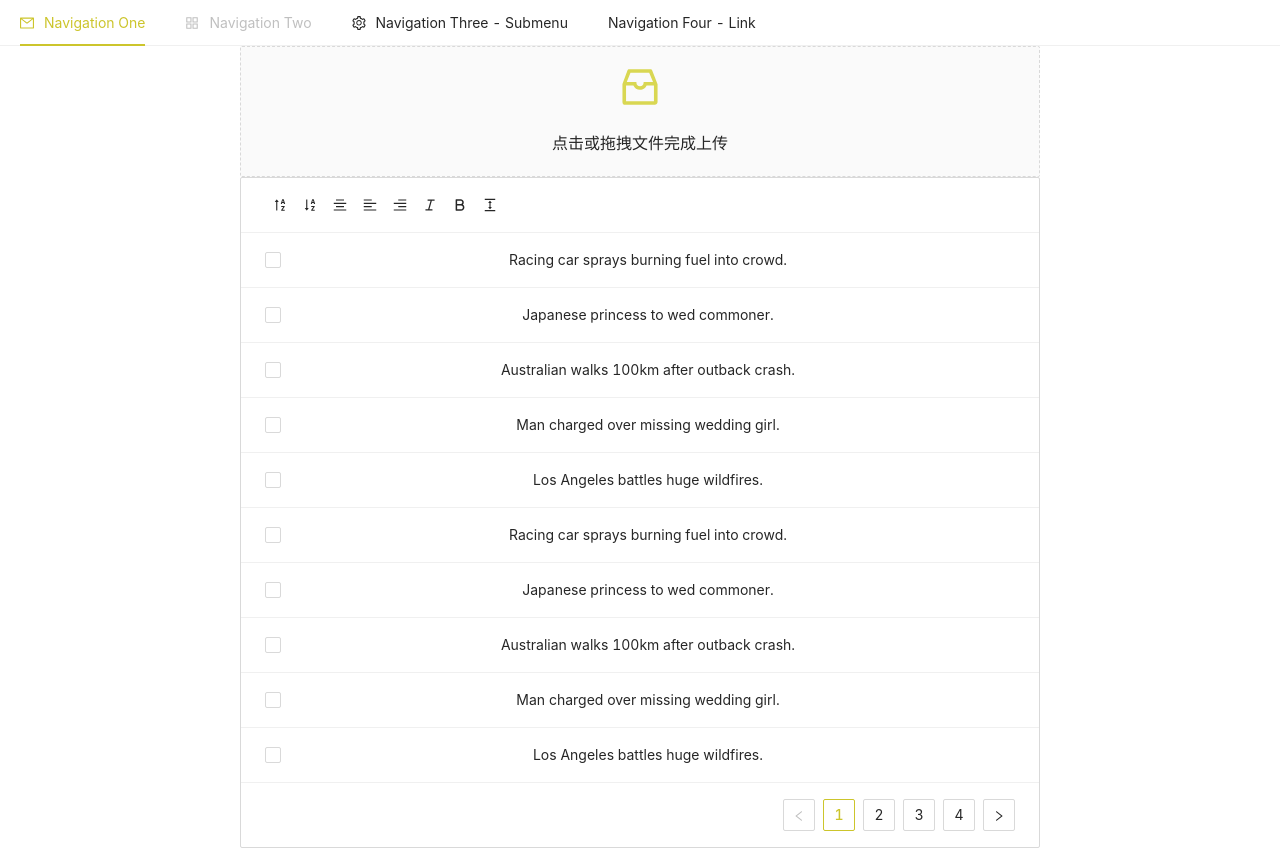
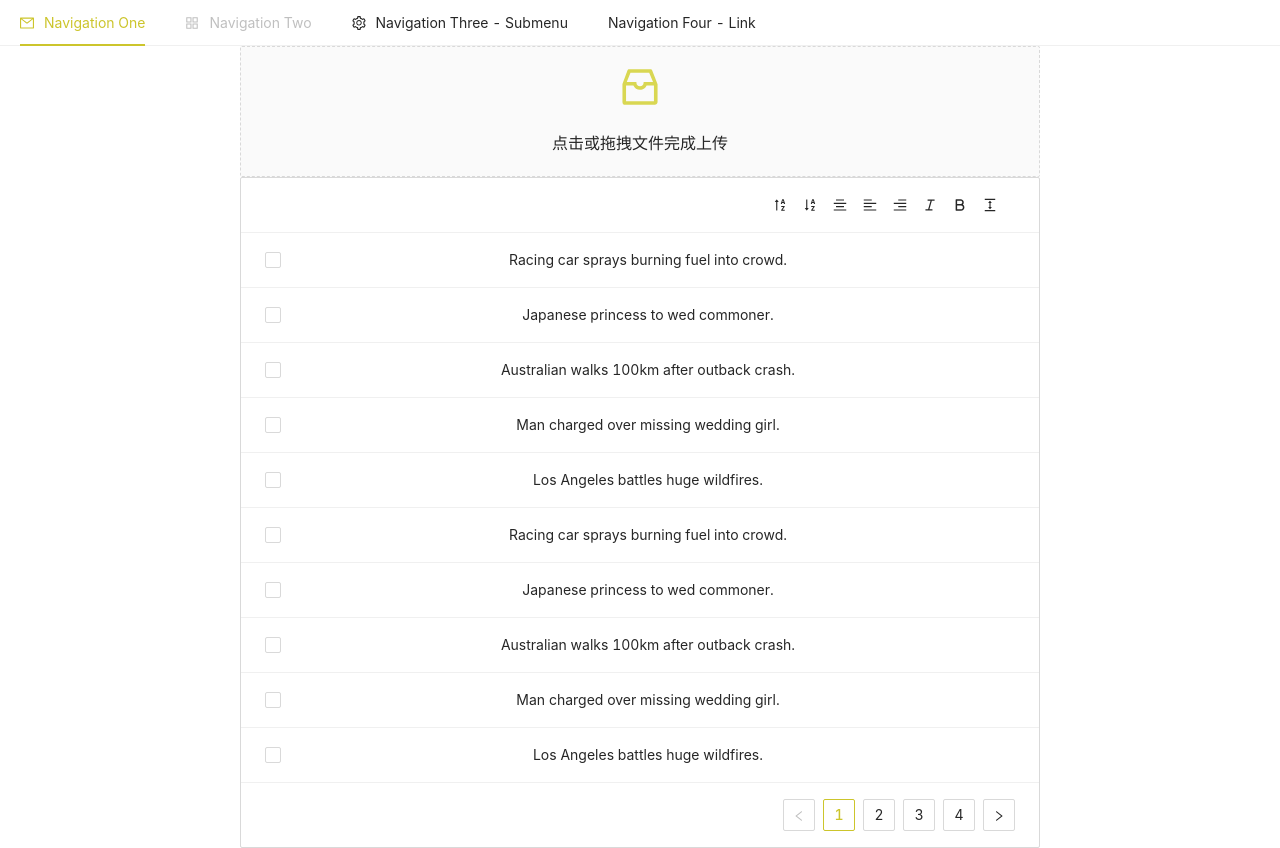
Before and after one commit to ShawnDen-coder/react-subtitle-io, a React (Create React App) app: page / in a window 1280 px wide. Built offline with nearby package versions, Linux system fonts and the light colour scheme.

Commit message:
项目初始化:完成了list界面

```diff
--- a/src/pages/home/subtitleList.jsx
+++ b/src/pages/home/subtitleList.jsx
@@ -49,10 +49,21 @@ const SubtitleListEdit = () => {
     <ColumnHeightOutlined />,
   ];
 
+  const [color, setColor] = useState([0, 0, 0, 0]);
+
+  const onClick = () => {
+    setColor([0, 0, 0, 0.2]);
+    setTimeout(() => {
+      setColor([0, 0, 0, 0]);
+    }, 100);
+  };
+
   return (
     <>
       {iconsList.map((item) => (
-        <SubtitleListEditStyle>{item}</SubtitleListEditStyle>
+        <SubtitleListEditStyle color={color} onClick={onClick}>
+          {item}
+        </SubtitleListEditStyle>
       ))}
     </>
   );
@@ -80,9 +91,17 @@ export const SubtitleList = ({ rows }) => {
 };
 
 const SubtitleListHeaderStyle = styled.div`
+  position: relative;
+  left: 250px;
   display: inline;
 `;
 
 const SubtitleListEditStyle = styled(SubtitleListHeaderStyle)`
+  background-color: rgba(
+    ${(props) => {
+      return (props.color += " ");
+    }}
+  );
+  border-radius: 8px;
   padding: 8px 8px;
 `;
```
